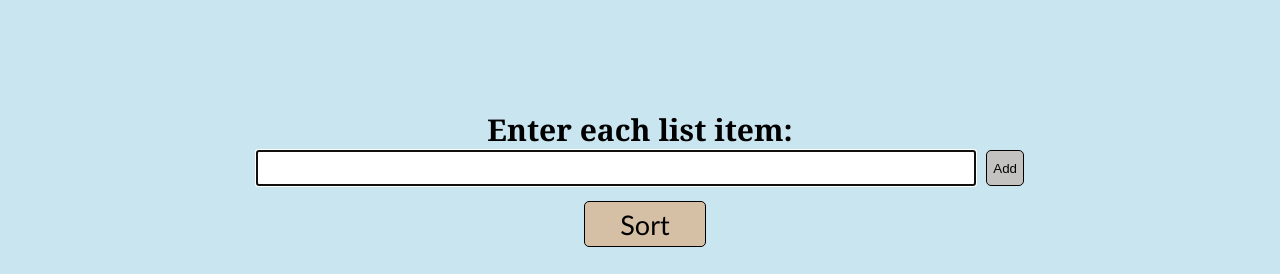
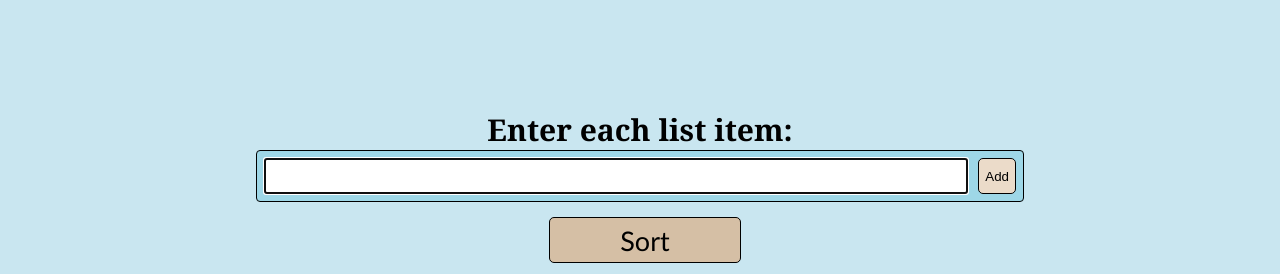
Before and after one commit to BenThere6/Priority-Web-App, a plain HTML site: page index.html in a window 1280 px wide. Both pictures are taken after a click on the button "New List". Shown: the part 82-356 px from the top of the page. Drawn offline with nearby package versions, Linux system fonts and the light colour scheme.

Commit message:
minor color changes

```diff
--- a/css/style.css
+++ b/css/style.css
@@ -47,7 +47,7 @@ h1 {
 }
 
 .buttons {
-    background-color: rgb(196, 193, 193);
+    background-color: var(--stark-white);
     color: black;
     border-radius: 5px;
     border: black 1px solid;
@@ -119,7 +119,7 @@ h3 {
     color:black;
     margin-top: var(--st-margin);
     margin-bottom: var(--st-margin);
-    padding: 6px 35px 5px 35px;
+    padding: 6px 70px 5px 70px;
     font-size: 27px;
     font-family: 'Gill Sans', 'Gill Sans MT', Calibri, 'Trebuchet MS', sans-serif;
     background-color: rgb(213, 191, 165);
@@ -150,6 +150,10 @@ label {
 
 .form-input {
     display:flex;
+    padding:7px;
+    border:black 1px solid;
+    border-radius: 4px;
+    background-color: rgb(158, 215, 231);
     /* justify-content: space-between; */
 }
 
```
